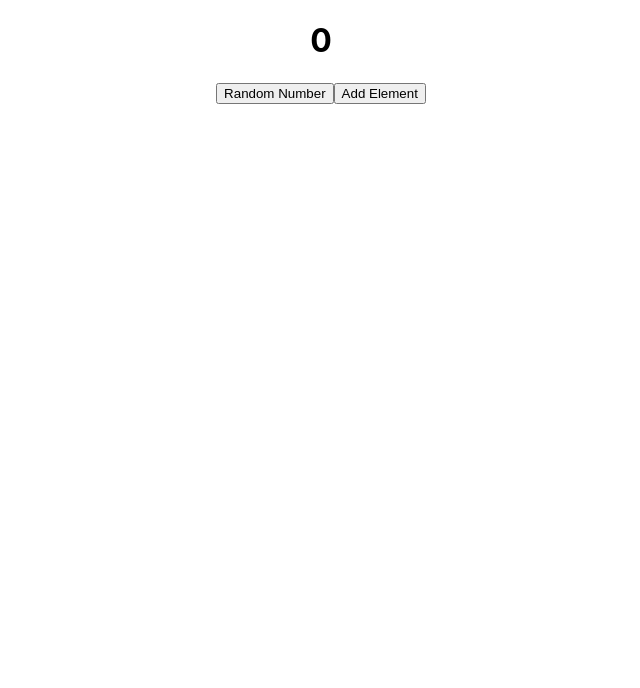
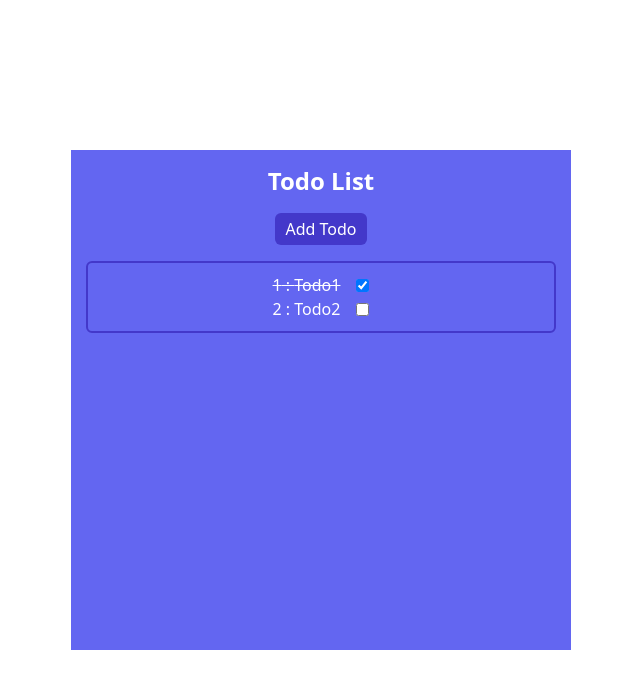
Before and after one commit to kien108/BV_PROBATION_TRANING, a React (Create React App) app: page / in a window 1280 px wide. Shown: the top 688 px of the page, without its empty margins (319-959 px from the left). Built offline with nearby package versions, Linux system fonts and the light colour scheme.

Commit message:
todo ver1 init

```diff
--- /dev/null
+++ b/postcss.config.js
@@ -0,0 +1,6 @@
+module.exports = {
+  plugins: {
+    tailwindcss: {},
+    autoprefixer: {},
+  },
+}
--- a/src/App.js
+++ b/src/App.js
@@ -1,10 +1,11 @@
 import "./App.css";
 import MemorizeExample from "./components/MemorizeExample";
+import Todos from "./components/Todos";
 
 function App() {
    return (
-      <div className="App">
-         <MemorizeExample />
+      <div className="App flex items-center justify-center h-screen">
+         <Todos />
       </div>
    );
 }
--- a/src/components/MemorizeExample.jsx
+++ b/src/components/MemorizeExample.jsx
@@ -28,7 +28,7 @@ const MemorizeExample = () => {
       <div>
          <h1>{randomNumber}</h1>
 
-         <div className="">{listDatas}</div>
+         <div className="text-xl text-red-500">{listDatas}</div>
          <div className="">
             <button onClick={() => getRandomNumber()}>Random Number</button>
             <button onClick={() => addElementToArray()}>Add Element</button>
--- /dev/null
+++ b/src/components/Modal.jsx
@@ -0,0 +1,50 @@
+import React, { useState } from "react";
+
+const Modal = (props) => {
+   return <div className="bg-black/40 fixed inset-0">{props.children}</div>;
+};
+
+export default Modal;
+
+export const ModalContent = (props) => {
+   const [todo, setTodo] = useState("");
+
+   const btnStyle =
+      "rounded-md bg-indigo-800 px-4 py-[6px] font-semibold min-w-[80px]";
+   return (
+      <div
+         className={`absolute top-[50%] left-[50%] translate-x-[-50%] translate-y-[-50%] bg-indigo-600 ${props.className} rounded-lg w-[400px]`}
+      >
+         <label htmlFor="" className="text-xl font-bold mb-[1rem]">
+            Todo content
+         </label>
+         <input
+            value={todo}
+            onChange={(e) => setTodo(e.target.value)}
+            type="text"
+            className="block w-full px-[10px] py-[4px] text-black rounded-md"
+         />
+         <div className="actions flex items-center gap-5 mt-4">
+            <button
+               className={`${btnStyle}`}
+               onClick={() =>
+                  props.addTodo({
+                     id: props.id + 1,
+                     title: todo,
+                     progress: true,
+                  })
+               }
+            >
+               Add
+            </button>
+            <button
+               className={`${btnStyle} bg-gray-50 text-indigo-600 border-[2px] border-indigo-700`}
+            >
+               Cancel
+            </button>
+         </div>
+
+         {props.children}
+      </div>
+   );
+};
--- /dev/null
+++ b/src/components/Todo.jsx
@@ -0,0 +1,23 @@
+import React from "react";
+
+const Todo = (props) => {
+   const { todo } = props;
+
+   return (
+      <li className="flex items-center justify-center gap-4">
+         <span className={`${todo.progress ? "line-through" : ""}`}>
+            {todo.id} : {todo.title}
+         </span>
+
+         <input
+            id="input-check"
+            className="border border-indigo-600 outline-none"
+            type="checkbox"
+            checked={todo.progress}
+            onChange={() => (props.onChange ? props.onChange(todo) : null)}
+         />
+      </li>
+   );
+};
+
+export default Todo;
--- /dev/null
+++ b/src/components/Todos.jsx
@@ -0,0 +1,67 @@
+import React, { useState } from "react";
+import Modal, { ModalContent } from "./Modal";
+import Todo from "./Todo";
+
+const Todos = () => {
+   const [todos, setTodos] = useState([
+      {
+         id: 1,
+         title: "Todo1",
+         progress: true,
+      },
+      {
+         id: 2,
+         title: "Todo2",
+         progress: false,
+      },
+   ]);
+   const [showAddTodo, setShowAddTodo] = useState(false);
+
+   const handelChangeStatus = (todo) => {
+      setTodos((prev) => {
+         return [
+            ...prev.map((item) =>
+               item.id === todo.id
+                  ? { ...item, progress: !item.progress }
+                  : item
+            ),
+         ];
+      });
+   };
+
+   const addTodo = (todo) => {
+      setTodos((prev) => [...prev, todo]);
+   };
+
+   console.log(todos);
+   return (
+      <div className="bg-indigo-500 w-[500px] h-[500px] text-white p-[15px]">
+         <h1 className="font-bold text-2xl mb-[1rem]">Todo List</h1>
+         <button
+            className="cursor-pointer bg-indigo-700 rounded-md px-[10px] py-[4px] mb-[1rem]"
+            onClick={() => setShowAddTodo((prev) => !prev)}
+         >
+            Add Todo
+         </button>
+
+         <div className="todos border-[2px] rounded-md border-indigo-700 py-[10px]">
+            {todos?.length > 0 &&
+               todos.map((todo, index) => (
+                  <Todo key={index} todo={todo} onChange={handelChangeStatus} />
+               ))}
+         </div>
+
+         {showAddTodo && (
+            <Modal>
+               <ModalContent
+                  className="flex items-center flex-col p-[20px]"
+                  addTodo={addTodo}
+                  id={todos.length}
+               />
+            </Modal>
+         )}
+      </div>
+   );
+};
+
+export default Todos;
--- a/src/index.css
+++ b/src/index.css
@@ -1,13 +1,9 @@
 body {
-  margin: 0;
-  font-family: -apple-system, BlinkMacSystemFont, 'Segoe UI', 'Roboto', 'Oxygen',
-    'Ubuntu', 'Cantarell', 'Fira Sans', 'Droid Sans', 'Helvetica Neue',
-    sans-serif;
-  -webkit-font-smoothing: antialiased;
-  -moz-osx-font-smoothing: grayscale;
+   padding: 0;
+   margin: 0;
+   box-sizing: border-box;
 }
 
-code {
-  font-family: source-code-pro, Menlo, Monaco, Consolas, 'Courier New',
-    monospace;
-}
+@tailwind base;
+@tailwind components;
+@tailwind utilities;
--- /dev/null
+++ b/tailwind.config.js
@@ -0,0 +1,7 @@
+module.exports = {
+   content: ["./src/**/*.{js,jsx,ts,tsx}"],
+   theme: {
+      extend: {},
+   },
+   plugins: [],
+};
```
Also changed, not shown: package.json (+6 -1 lines), 1 other file (tests, documents, lock files or other folders).
